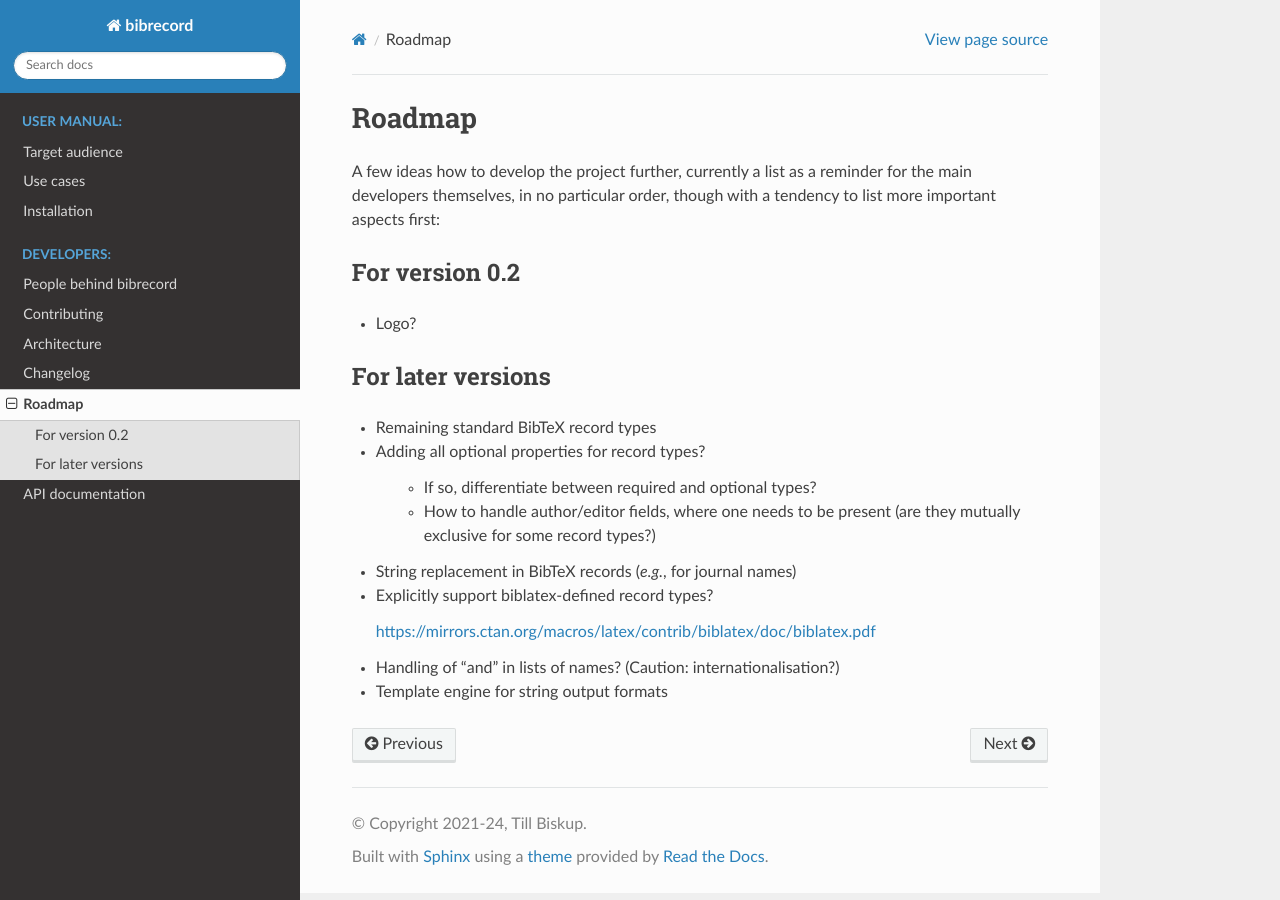
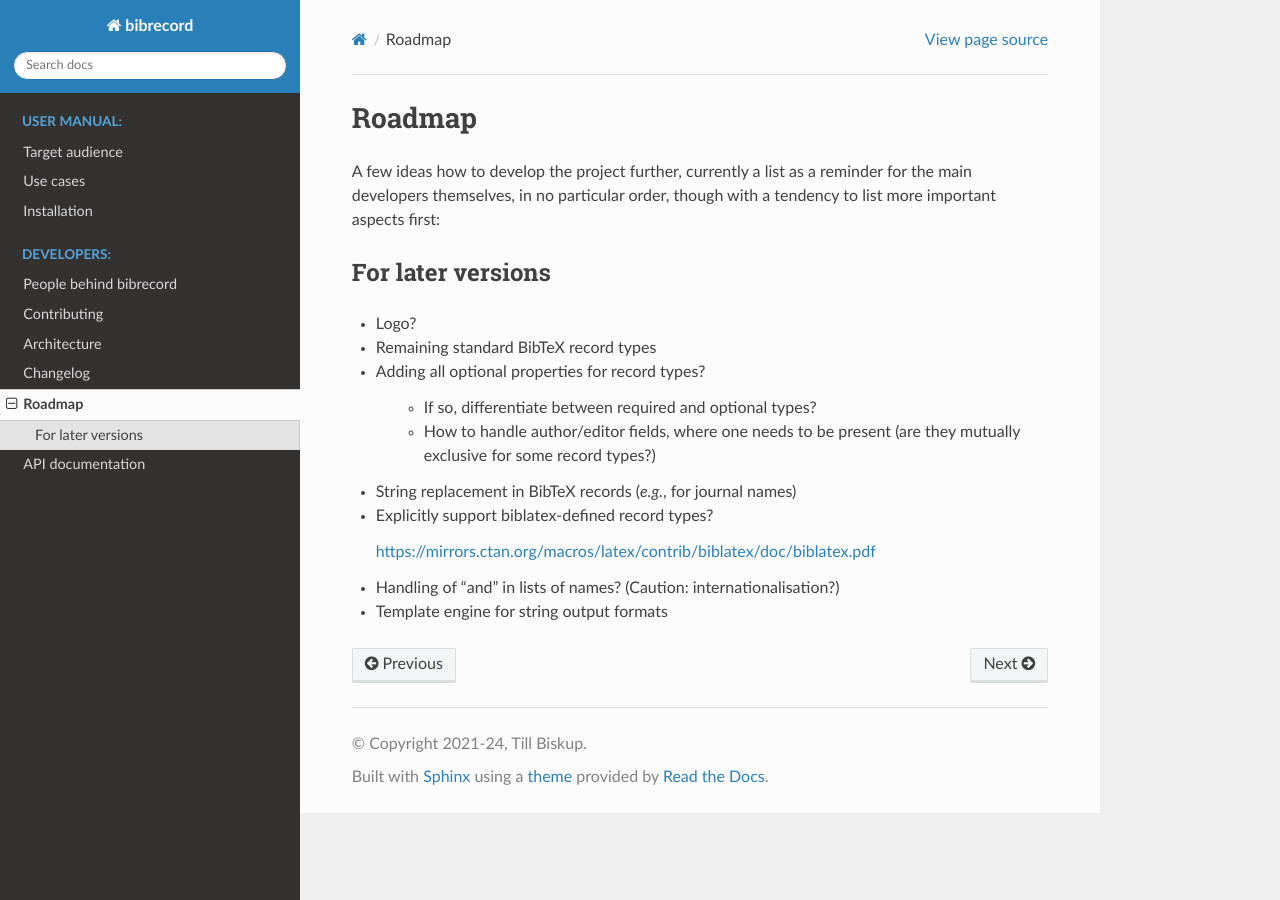
Before and after one commit to tillbiskup/bibrecord, a Sphinx documentation site: the page built from docs/roadmap.rst, in a window 1280 px wide. Built offline with Sphinx 7.4.7 and the Read the Docs theme 2.0.0, drawn with Linux system fonts in a browser that asks for light colours.

Commit message:
Update roadmap

```diff
--- a/docs/roadmap.rst
+++ b/docs/roadmap.rst
@@ -5,14 +5,10 @@ Roadmap
 A few ideas how to develop the project further, currently a list as a reminder for the main developers themselves, in no particular order, though with a tendency to list more important aspects first:
 
 
-For version 0.2
-===============
+For later versions
+==================
 
 * Logo?
-
-
-For later versions
-==================
 
 * Remaining standard BibTeX record types
 
```
Also changed, not shown: 1 other file.
